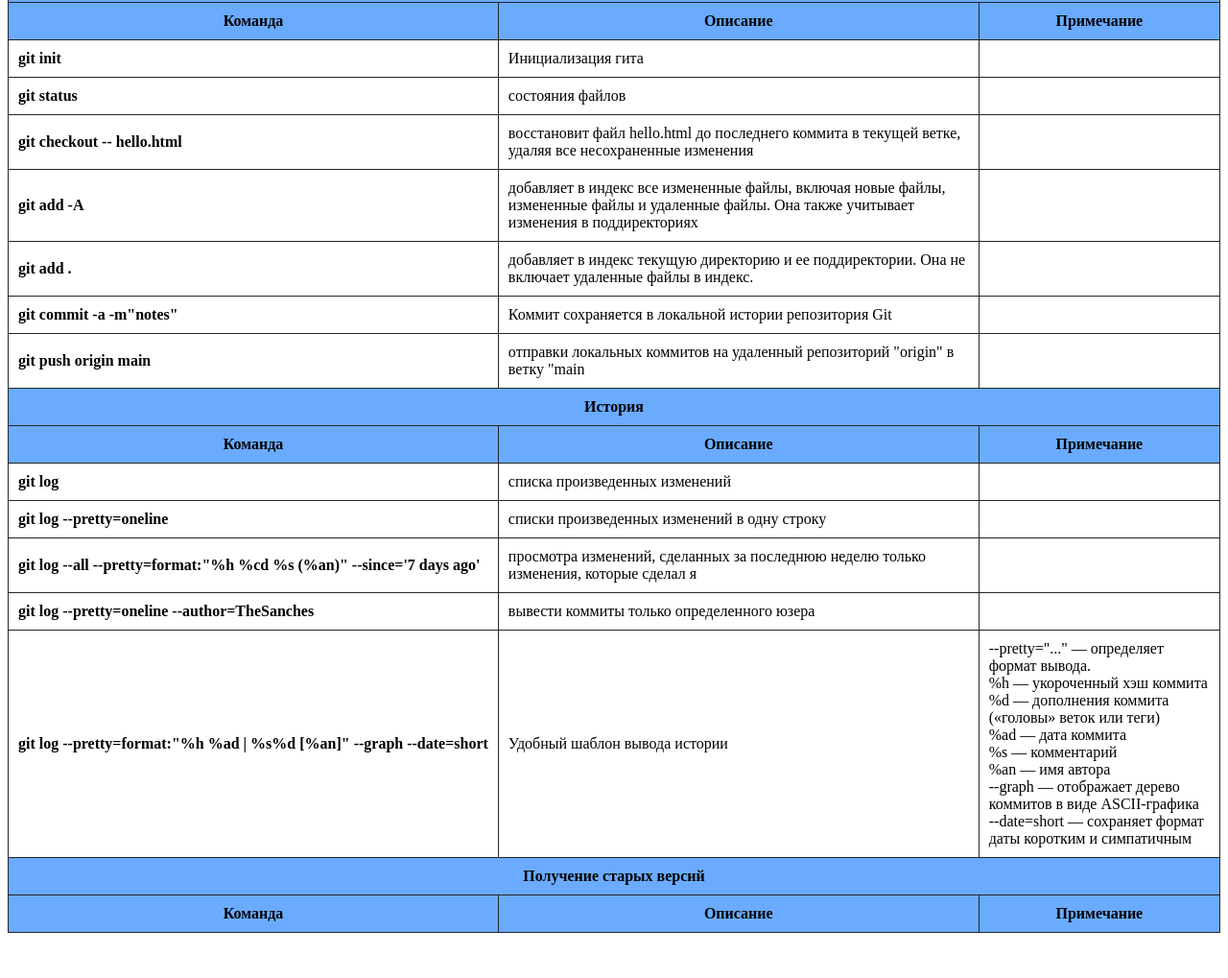
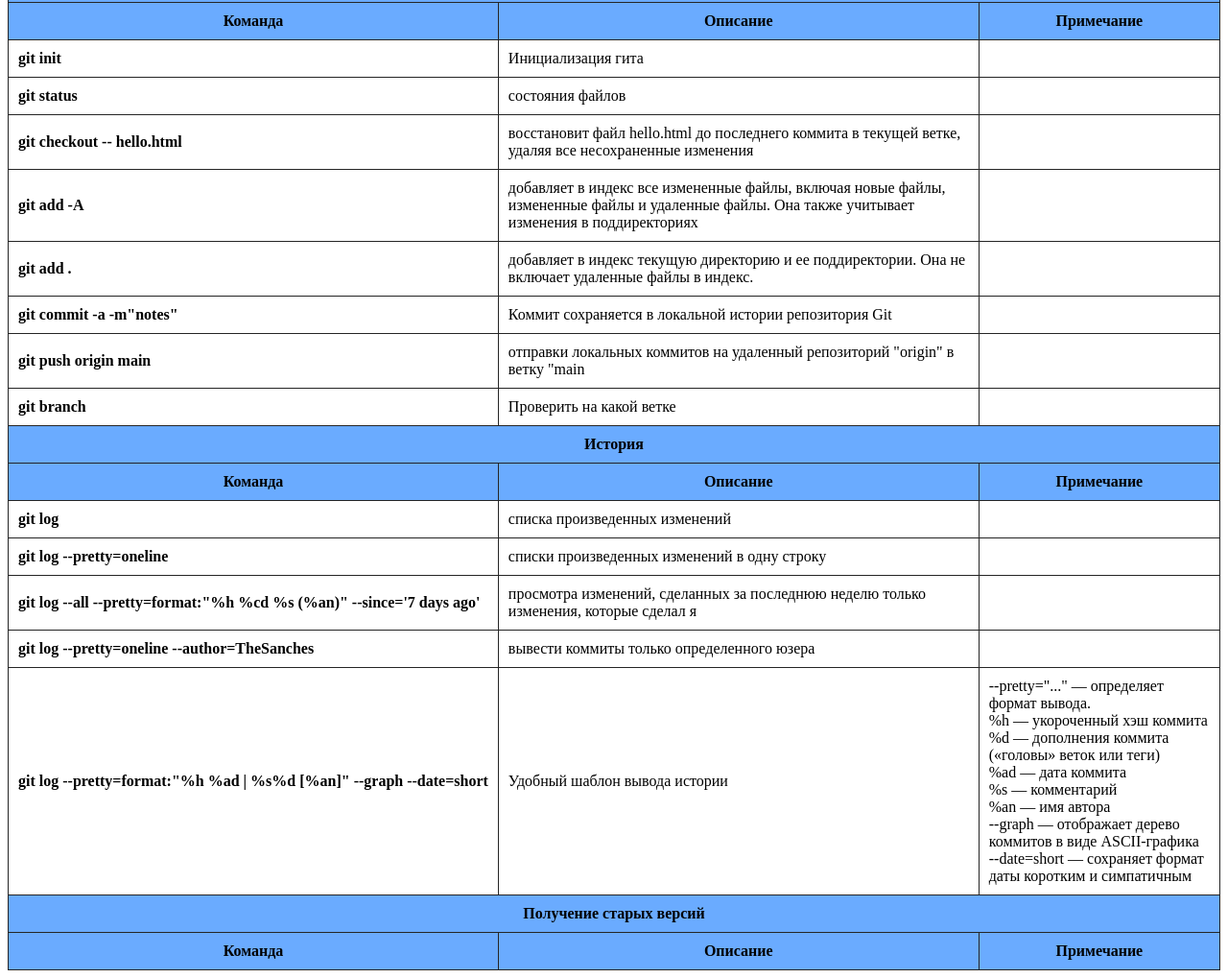
Before and after one commit to SanchesTest/gitHowTo, a plain HTML site: page index.html in a window 1280 px wide. Shown: the part 507-1526 px from the top of the page at 96% size. Before the commit the page ends 1487 px from the top, so only its background shows below. Drawn offline with Linux system fonts and the light colour scheme.

Commit message:
notes branch

```diff
--- a/index.html
+++ b/index.html
@@ -99,6 +99,11 @@
                 <td></td>
             </tr>
             <tr>
+                <td>git branch</td>
+                <td>Проверить на какой ветке</td>
+                <td></td>
+            </tr>
+            <tr>
                 <th colspan="3">История</th>
             </tr>
             <tr>
```
